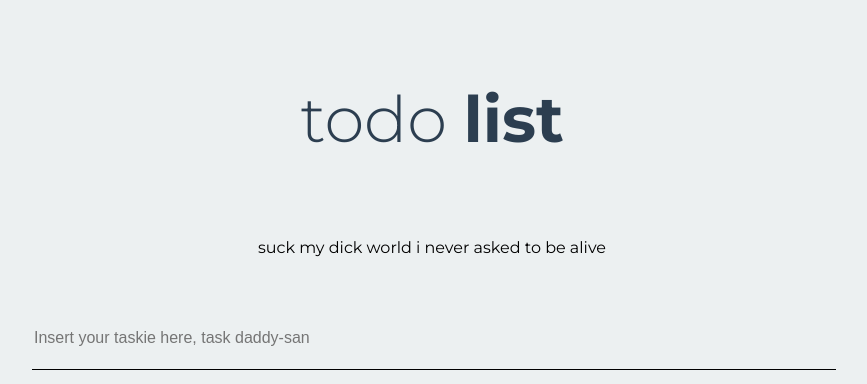
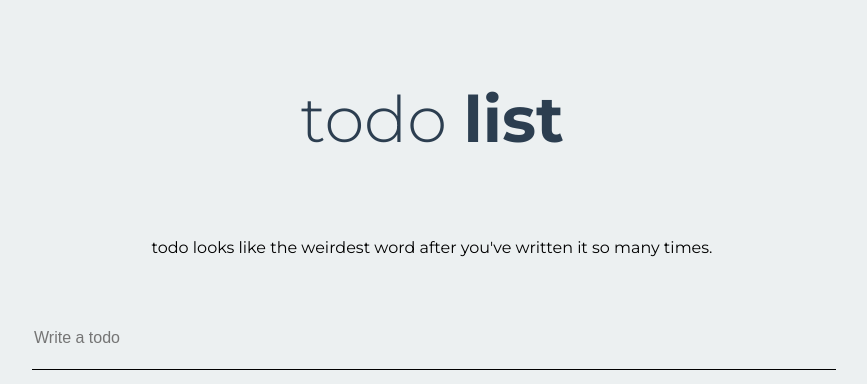
Before and after one commit to grantfoster/todo, a website: page todo-api/views/index.html in a window 1280 px wide. Shown: the whole page, without its empty margins (208-1075 px from the left). Drawn offline with nearby package versions, Linux system fonts and the light colour scheme; files that its build step writes are made by us from their sources; no server answers; files whose address does not match are found by name.

Commit message:
all done here

```diff
--- a/todo-api/views/index.html
+++ b/todo-api/views/index.html
@@ -14,10 +14,10 @@
 <body>
     <header>
         <h1>todo <span>list</span></h1>
-        <p>suck my dick world i never asked to be alive</p>
+        <p>todo looks like the weirdest word after you've written it so many times.</p>
     </header>
     <section class="form">
-        <input type="text" id="todoInput" placeholder="Insert your taskie here, task daddy-san">
+        <input type="text" id="todoInput" placeholder="Write a todo">
     </section>
     <ul class="list">
     </ul>
```
Also changed, not shown: 2 other files.
